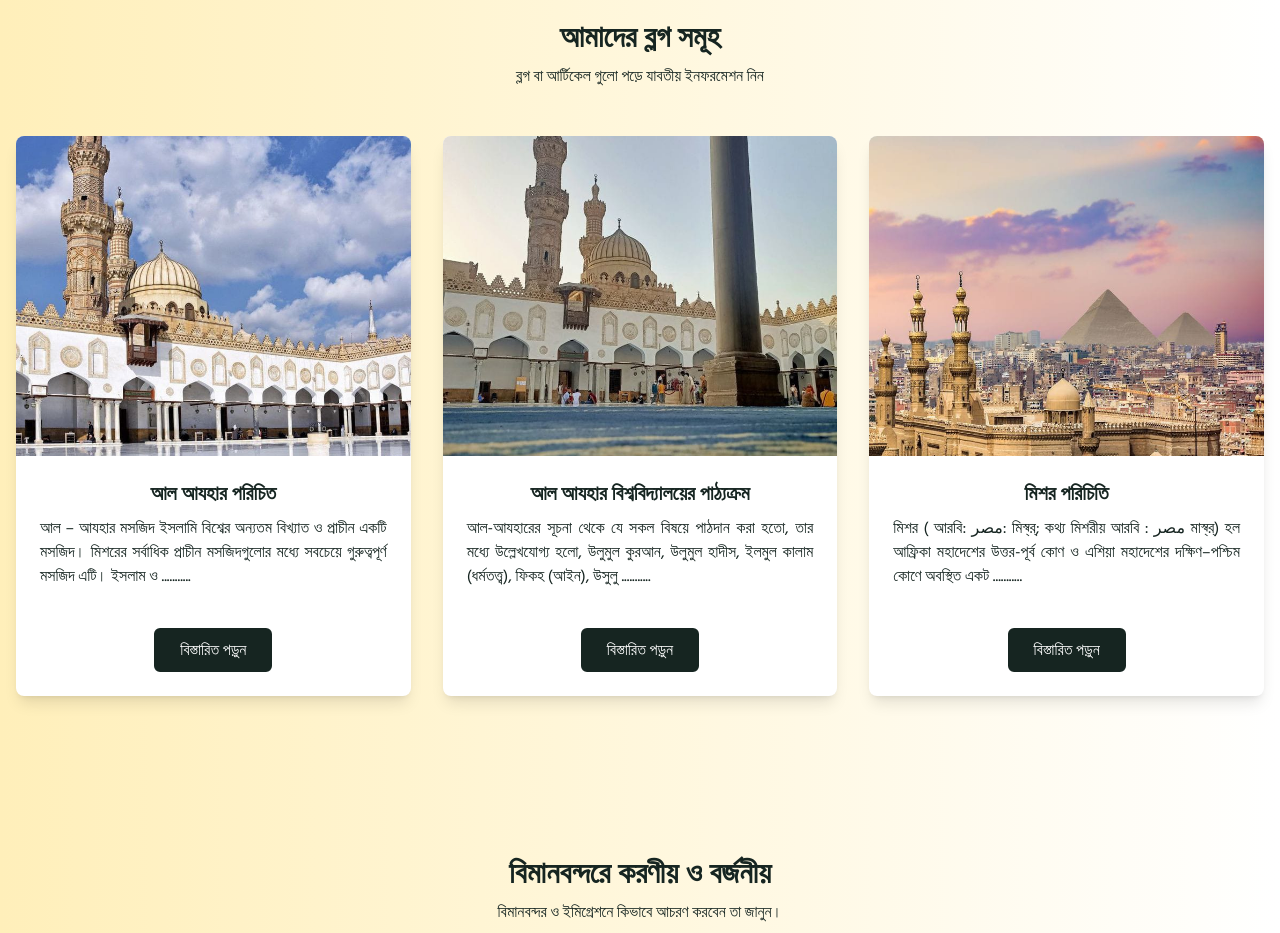
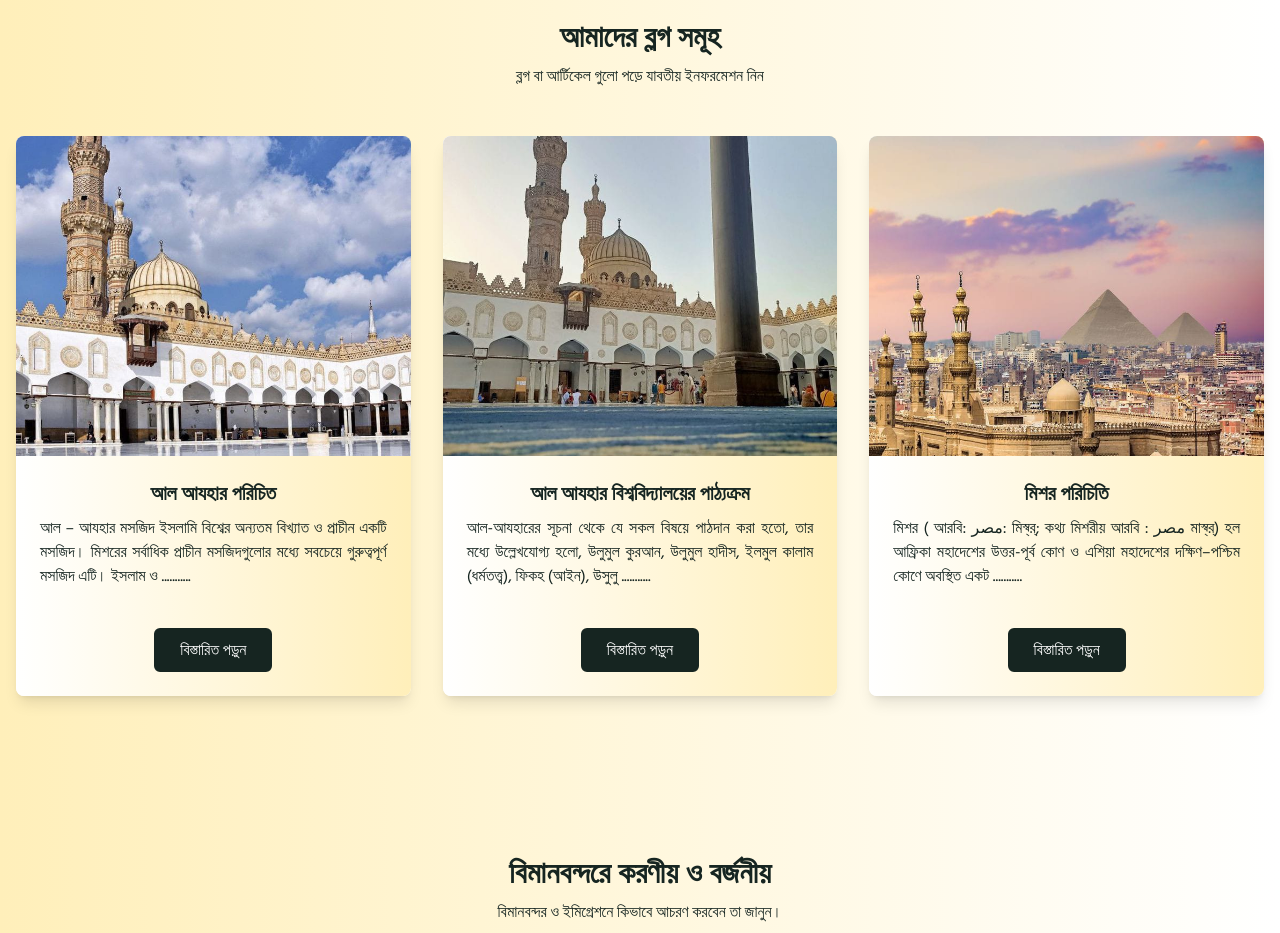
Before and after one commit to BabriWala/azhari-travels, a Next.js app: page / in a window 1280 px wide. Shown: the part 5140-6073 px from the top of the page. Built offline with nearby package versions, Linux system fonts and the light colour scheme; a web font is replaced by a local one.

Commit message:
update blog

```diff
--- a/src/app/blog/[slug]/page.tsx
+++ b/src/app/blog/[slug]/page.tsx
@@ -148,8 +148,10 @@ export default async function BlogPost({
         return <p>Blog post not found</p>; // Handle 404 or missing content here
     }
     return (
-        <div className="container mx-auto my-[64px]">
-            {blog.fullContent}
+        <div className="bg-gradient-third">
+            <div className="container mx-auto my-[64px]">
+                {blog.fullContent}
+            </div>
         </div>
     );
 };
--- a/src/app/components/Blog/BlogCard.tsx
+++ b/src/app/components/Blog/BlogCard.tsx
@@ -11,7 +11,7 @@ const BlogCard: React.FC<BlogCardProps> = ({ slug }) => {
     const blogs = [
         {
             slug: "Al-Azhar-Introduction",
-            content: <div>
+            content: <div className="bg-gradient-third">
                 <img className="w-full h-80 object-cover" src="/blog/Blog_01.jpg" />
                 <div className="p-6">
                     <h3 className="text-xl font-semibold text-primary dark:text-secondary mb-2">
@@ -31,7 +31,7 @@ const BlogCard: React.FC<BlogCardProps> = ({ slug }) => {
         },
         {
             slug: "Al-Azhar-Syllabus",
-            content: <div>
+            content: <div className="bg-gradient-third">
                 <img className="w-full h-80 object-cover" src="/blog/Blog_02.jpg" />
                 <div className="p-6">
                     <h3 className="text-xl font-semibold text-primary dark:text-secondary mb-2">
@@ -51,7 +51,7 @@ const BlogCard: React.FC<BlogCardProps> = ({ slug }) => {
         },
         {
             slug: "Introduction-To-Egypt",
-            content: <div>
+            content: <div className="bg-gradient-third">
                 <img className="w-full h-80 object-cover" src="/blog/Blog_03.jpg" />
                 <div className="p-6">
                     <h3 className="text-xl font-semibold text-primary dark:text-secondary mb-2">
```
